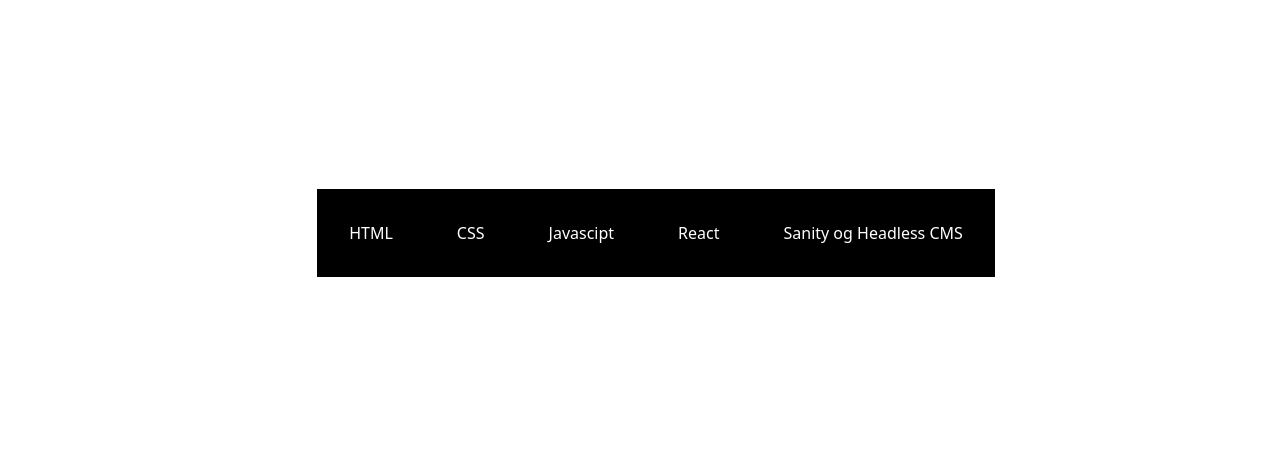
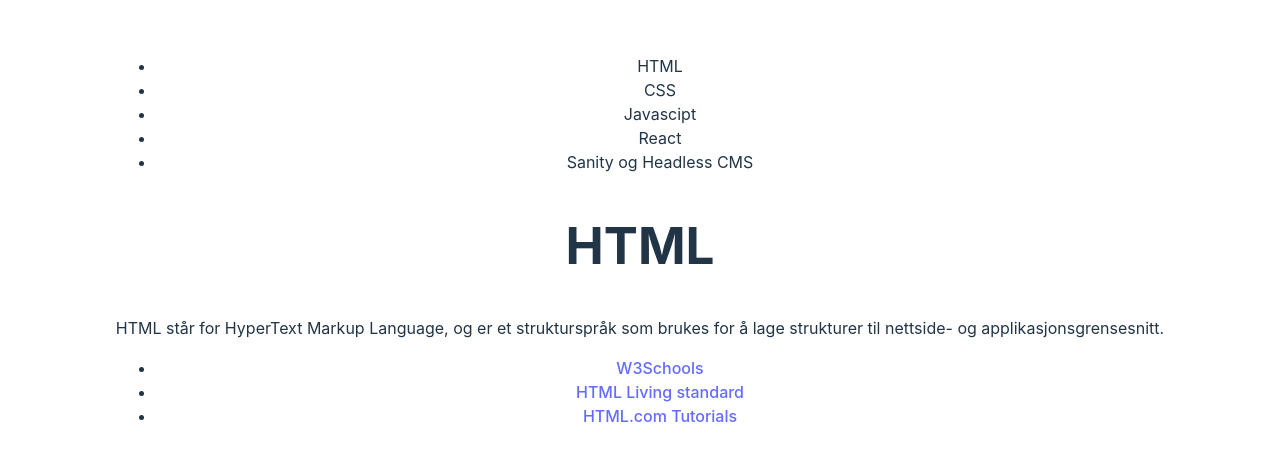
Before and after one commit to Vilped1/UIN23ak3_resourceapp_group13, a React (Vite) app in the folder arbeidskrav_3/: page / in a window 1280 px wide. Shown: the part 159-620 px from the top of the page. Built offline with nearby package versions, Linux system fonts and the light colour scheme.

Commit message:
Routing
kobla sammen content med nav og layout, prøvde også å fikse routing, men funket ikke helt, så er tilbake til opprinnelig

```diff
--- a/arbeidskrav_3/package.json
+++ b/arbeidskrav_3/package.json
@@ -11,7 +11,8 @@
   },
   "dependencies": {
     "react": "^18.2.0",
-    "react-dom": "^18.2.0"
+    "react-dom": "^18.2.0",
+    "react-router-dom": "^6.22.2"
   },
   "devDependencies": {
     "@types/react": "^18.2.55",
--- a/arbeidskrav_3/src/App.jsx
+++ b/arbeidskrav_3/src/App.jsx
@@ -1,10 +1,8 @@
 import { useState } from 'react'
-import reactLogo from './assets/react.svg'
-import viteLogo from '/vite.svg'
 import './App.css'
 import Content from './components/Content'
-import { resources } from './resources/ressurser.js'
-import Layout from "./components/Layout";
+import Layout from './components/Layout'
+import { Route, Routes } from 'react-router-dom'
 
 function App() {
 
@@ -13,9 +11,12 @@
 
   return (
     <>
-    <Layout>
-      <Content cat={cat} setCat={setCat} />
-    </Layout>
+      <Layout setCat={setCat}>
+        {/* <Routes> */}
+          {/* <Route path=":slug" element={<Content cat={cat} />} /> */}
+        {/* </Routes> */}
+        <Content cat={cat} />
+      </Layout>
     </>
   );
 }
--- a/arbeidskrav_3/src/components/Content.jsx
+++ b/arbeidskrav_3/src/components/Content.jsx
@@ -1,9 +1,11 @@
-// import { useParams } from 'react-router-dom'
+import { useParams } from 'react-router-dom'
 import { resources } from '../resources/ressurser.js'
+import { useEffect } from 'react'
 
-export default function Content({ cat, setCat }) {
+export default function Content({ cat, setCat}) {
 
     // const { slug } = useParams()
+    // console.log(slug)
 
     const filterCard = resources.filter(card => card.category === cat)
 
--- a/arbeidskrav_3/src/components/Layout.jsx
+++ b/arbeidskrav_3/src/components/Layout.jsx
@@ -1,10 +1,12 @@
 import Nav from "./Nav";
 
-export default function Layout() {
+export default function Layout({children, setCat}) {
   return (
     <>
-      <Nav></Nav>
-      <main></main>
+      <Nav setCat={setCat}></Nav>
+      <main>
+        {children}
+      </main>
     </>
   );
 }
--- a/arbeidskrav_3/src/components/Nav.jsx
+++ b/arbeidskrav_3/src/components/Nav.jsx
@@ -1,6 +1,6 @@
 import { useState } from "react";
 
-export default function Nav() {
+export default function Nav({cat, setCat}) {
   let navItems = [
     "HTML",
     "CSS",
@@ -23,6 +23,7 @@
             key={item}
             onClick={() => {
               setSelectedIndex(index);
+              setCat("React")
             }}
           >
             {item}
```
Also changed, not shown: arbeidskrav_3/src/main.jsx (+6 -5 lines), 1 other file (tests, documents, lock files or other folders).
